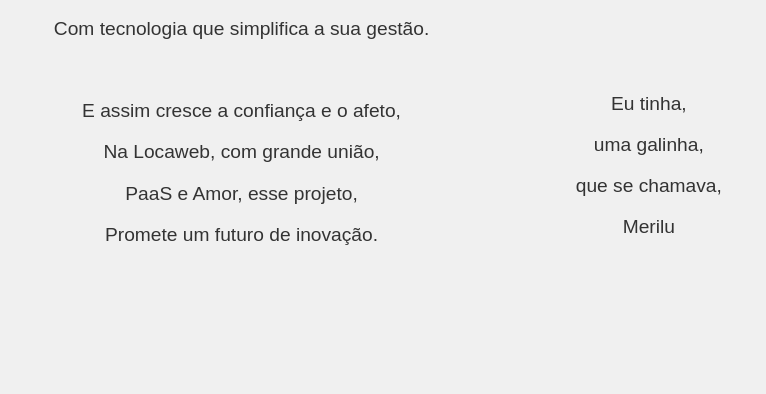
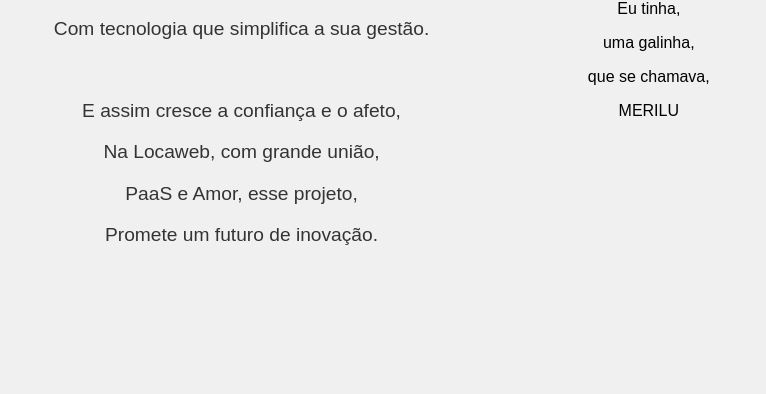
Before and after one commit to willianyvilanova/loca-teste-1, a website: page index.html in a window 1280 px wide. Shown: the part 462-856 px from the top of the page, without its empty margins (240-1006 px from the left). Drawn offline with Linux system fonts and the light colour scheme.

Commit message:
Update index.html

```diff
--- a/index.html
+++ b/index.html
@@ -39,17 +39,18 @@
             font-size: 2em;
             margin: 0 20px;
         }
+        .chicken-container {
+            display: flex;
+            flex-direction: column;
+            align-items: center;
+        }
         .chicken {
+            font-size: 10em;
             margin: 0 20px;
-            text-align: center;
-        }
-        .chicken p {
-            font-size: 10em;
-        }
-        .chicken p.text {
+        .merilu {
+            margin-top: 20px;
             font-size: 1.2em;
             color: #333;
-            margin-top: 10px;
         }
     </style>
 </head>
@@ -70,17 +71,14 @@
             </div>
         </div>
         <div class="vs">Vs</div>
-        <div class="chicken">
-            <p>🐔</p>
-            <p class="text">Eu tinha,</p>
-            <p class="text">uma galinha,</p>
-            <p class="text">que se chamava,</p>
-            <p class="text">Merilu</p>
-            </br>
-            </br>
-            </br>
-            </br>
-            </br>
+                <div class="chicken-container">
+            <div class="chicken">🐔</div>
+            <div class="merilu">
+                <p>Eu tinha,</p>
+                <p>uma galinha,</p>
+                <p>que se chamava,</p>
+                <p>MERILU</p>
+            </div>
         </div>
     </div>
 </body>
```
